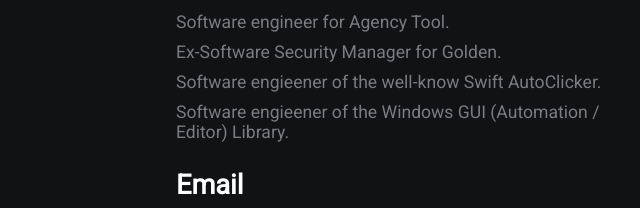
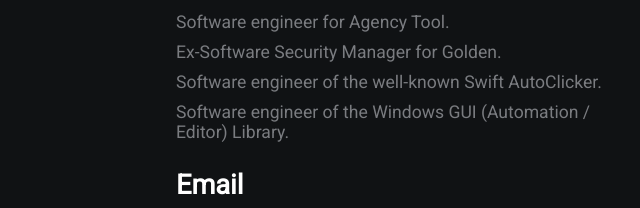
Before and after one commit to Pickleft/pickleft-cloud, a plain HTML site: page index.html in a window 1280 px wide. Shown: the part 516-724 px from the top of the page, 464-1104 px from the left. Drawn offline with Linux system fonts and the light colour scheme.

Commit message:
Update index.html

```diff
--- a/index.html
+++ b/index.html
@@ -63,8 +63,8 @@
             <h2>Experience & Projects</h2>
             <a href="https://agencytool.io">Software engineer for Agency Tool.</a>
             <a href="https://golden.ml">Ex-Software Security Manager for Golden.</a>
-            <a href="http://getswift.tk">Software engieener of the well-know Swift AutoClicker.</a>
-            <a href="http://github.com/Pickleft/Window-Manager">Software engieener of the Windows GUI (Automation / Editor) Library.</a>
+            <a href="http://getswift.tk">Software engineer of the well-known Swift AutoClicker.</a>
+            <a href="http://github.com/Pickleft/Window-Manager">Software engineer of the Windows GUI (Automation / Editor) Library.</a>
             <h2>Email</h2>
             <p>pickleft123@gmail.com</p>
         </div>
```
